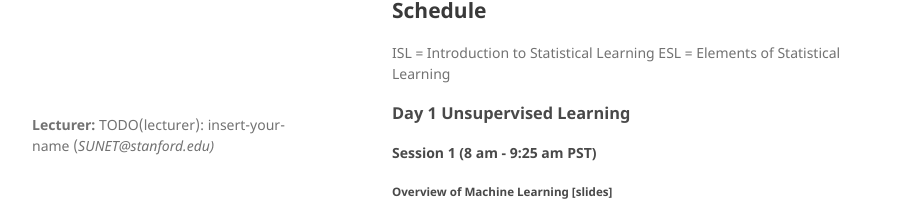
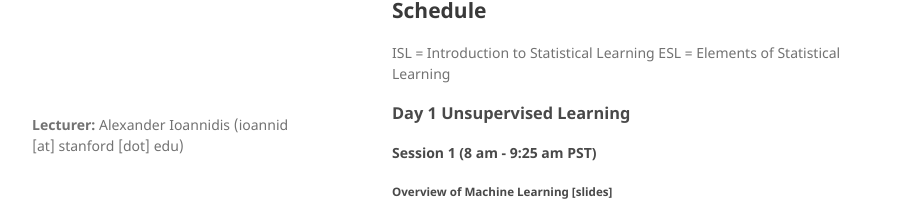
Before and after one commit to hanakl/intro_to_ml_23, a Jekyll site: the page built from index.md, in a window 1280 px wide and 900 px high, scrolled down 532 px. Shown: the part 674-894 px from the top of the window, without its empty margins (178-1100 px from the left). Built offline with Jekyll 4.4.1, drawn with Linux system fonts in a browser that asks for light colours; our own code applies the rules of GitHub Pages for plain Markdown files.

Commit message:
Update default.html

```diff
--- a/_layouts/default.html
+++ b/_layouts/default.html
@@ -42,7 +42,7 @@
 
       </section>
       <footer>
-        <p><b>Lecturer:</b> TODO(lecturer): insert-your-name (<i>SUNET@stanford.edu)</i></p>
+        <p><b>Lecturer:</b> Alexander Ioannidis (ioannid [at] stanford [dot] edu)</i></p>
 <!--         {% if site.github.is_project_page %}
         <p> <a href="{{ site.github.owner_url }}">{{ site.github.owner_name }}</a></p>
         {% endif %} -->
```
